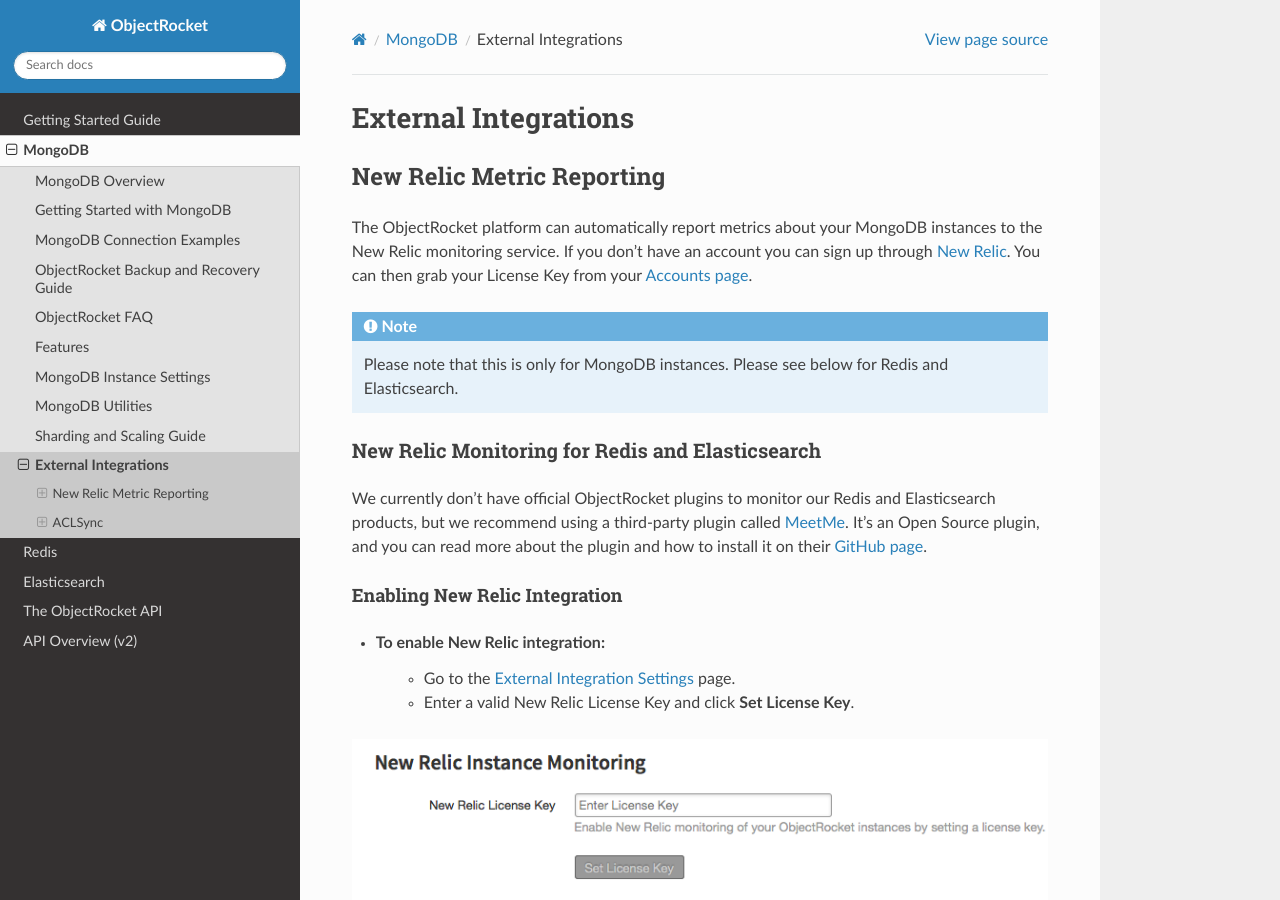
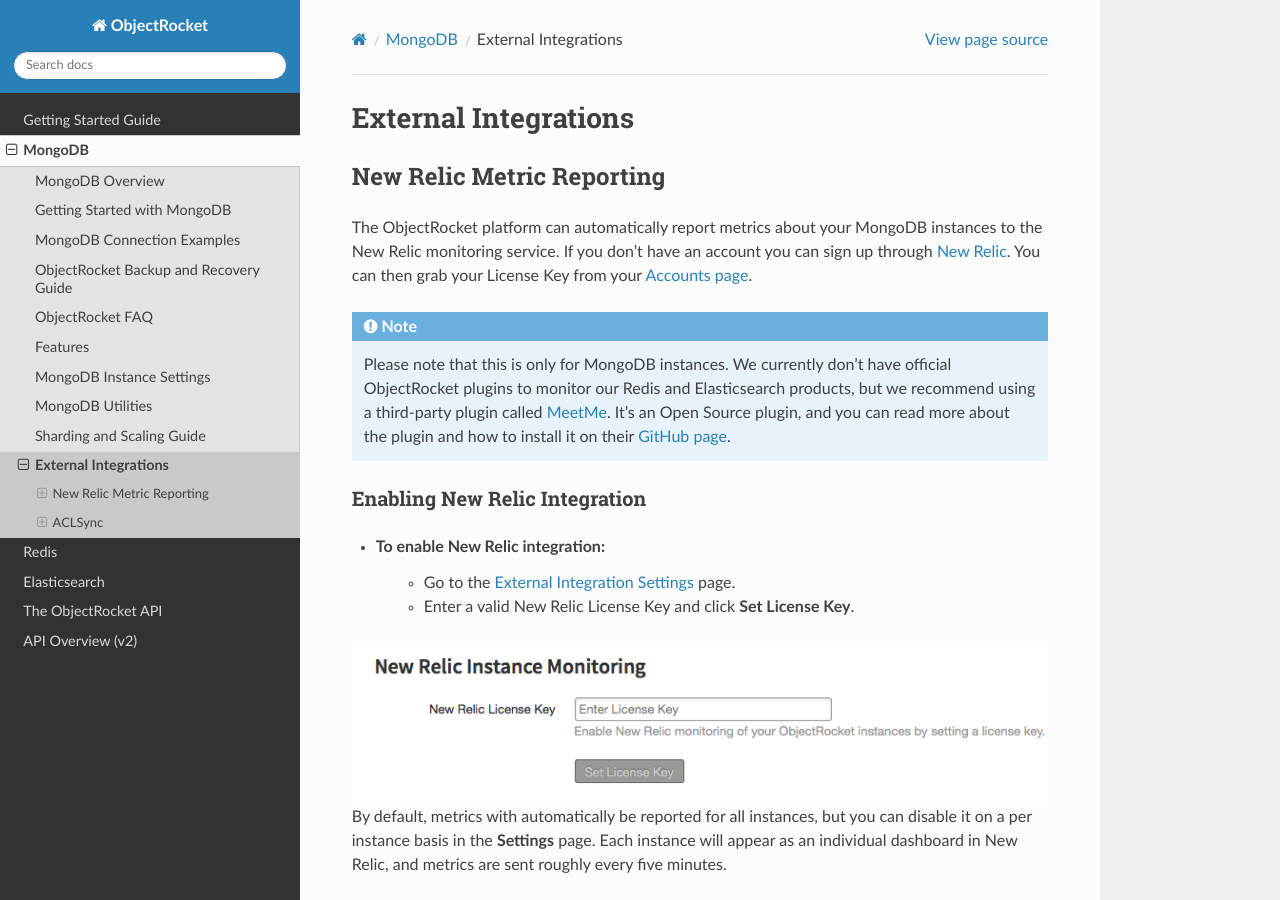
Before and after one commit to zcorleissen/documentation, a Sphinx documentation site: the page built from source/external_integration.rst, in a window 1280 px wide and 900 px high. Built offline with Sphinx 7.4.7 and the Read the Docs theme 2.0.0, drawn with Linux system fonts in a browser that asks for light colours.

Commit message:
explicitly explain NR for ES and Redis

```diff
--- a/source/external_integration.rst
+++ b/source/external_integration.rst
@@ -8,15 +8,10 @@
 
 .. note::
 
-   Please note that this is only for MongoDB instances. Please see below for Redis and Elasticsearch.
-
-New Relic Monitoring for Redis and Elasticsearch
-~~~~~~~~~~~~~~~~~~~~~~~~~~~~~~~~~~~~~~~~~~~~~~~~
-
-We currently don't have official ObjectRocket plugins to monitor our Redis and Elasticsearch products, but we recommend using a third-party plugin called `MeetMe <http://newrelic.com/plugins/poison-pen-llc/28>`_. It's an Open Source plugin, and you can read more about the plugin and how to install it on their `GitHub page <https://github.com/MeetMe/newrelic-plugin-agent>`_.
+   Please note that this is only for MongoDB instances. We currently don't have official ObjectRocket plugins to monitor our Redis and Elasticsearch products, but we recommend using a third-party plugin called `MeetMe <http://newrelic.com/plugins/poison-pen-llc/28>`_. It's an Open Source plugin, and you can read more about the plugin and how to install it on their `GitHub page <https://github.com/MeetMe/newrelic-plugin-agent>`_.
 
 Enabling New Relic Integration
-^^^^^^^^^^^^^^^^^^^^^^^^^^^^^^
+~~~~~~~~~~~~~~~~~~~~~~~~~~~~~~
 
 * To enable New Relic integration:
     * Go to the `External Integration Settings`_ page.
@@ -29,7 +24,7 @@
 
 
 Disabling New Relic Integration
-^^^^^^^^^^^^^^^^^^^^^^^^^^^^^^^
+~~~~~~~~~~~~~~~~~~~~~~~~~~~~~~~
 
 * To disable the reporting of metrics to New Relic for a particular instance:
     * Go to the settings page for that instance.
@@ -79,7 +74,7 @@
 
 
 Disabling ACLSync
-^^^^^^^^^^^^^^^^^
+~~~~~~~~~~~~~~~~~
 
 Amazon Web Services (AWS)
 ~~~~~~~~~~~~~~~~~~~~~~~~~
```
